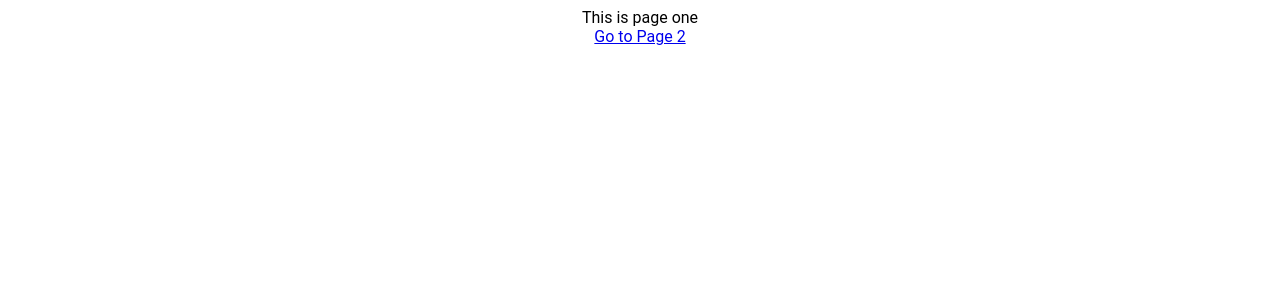
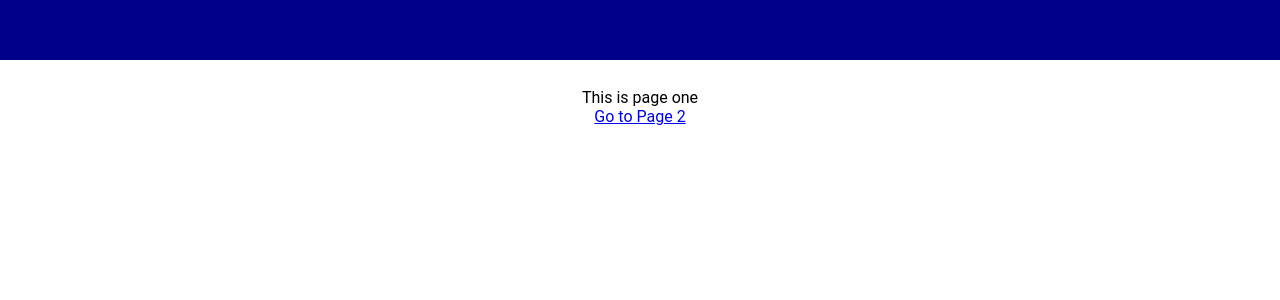
Before and after one commit to EyalRonel/webpack-project-template, a React app: page / in a window 1280 px wide. Shown: the top 300 px of the page. Built offline with nearby package versions, Linux system fonts and the light colour scheme; no server answers.

Commit message:
example usage of withRouter in Header component

```diff
--- a/src/components/App.js
+++ b/src/components/App.js
@@ -10,6 +10,7 @@ import { BrowserRouter as Router, Route, Switch } from 'react-router-dom';
  * */
 import Page1 from  './pages/Page1';
 import Page2 from  './pages/Page2';
+import Header from './common/Header';
 import Map from './common/Map';
 import Temp from './common/Temp';
 
@@ -33,6 +34,7 @@ class App extends Component{
     return (
         <Router>
             <div className="app">
+              <Header/>
               <Switch>
                 <Route exact path="/" component={Page1} />
                   <Route exact path="/page2" component={Page2} />
--- /dev/null
+++ b/src/components/common/Header.js
@@ -0,0 +1,18 @@
+import React, { Component } from 'react';
+import { withRouter } from 'react-router';
+
+class Header extends Component{
+    constructor(props){
+        super(props);
+
+        console.log('Header',props);
+    }
+
+    render(){
+        return(
+            <div className="header"></div>
+        )
+    }
+}
+
+export default withRouter(Header);
--- a/src/main.css
+++ b/src/main.css
@@ -1 +1,9 @@
-body { background-color: #FFF; text-align: center; font-family: Roboto, sans-serif; }
+body { background-color: #FFF; text-align: center; font-family: Roboto, sans-serif; padding-top: 80px; }
+.header {
+    background-color: darkblue;
+    width: 100%;
+    height: 60px;
+    position: fixed;
+    top:0;
+    left: 0;
+}
```
